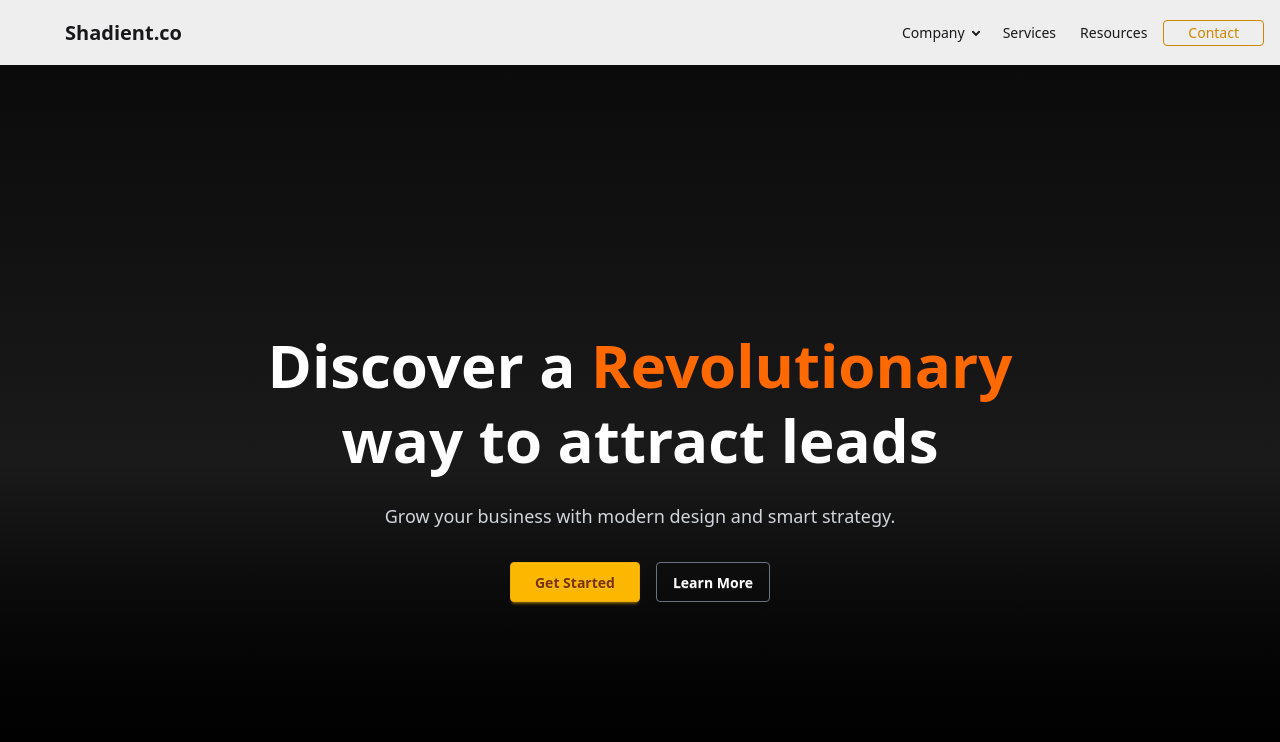
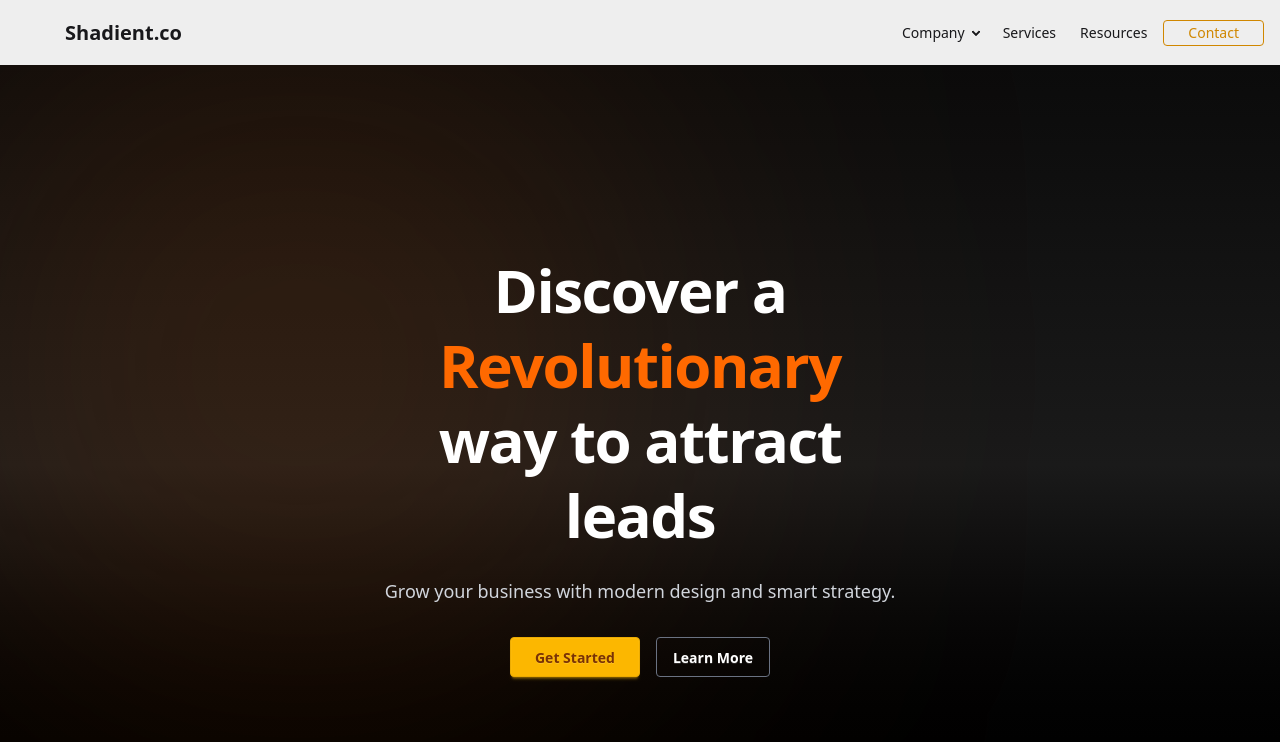
Before and after one commit to MarioBian/Figma-code, a React (Vite) app: page / in a window 1280 px wide. Shown: the top 742 px of the page. Built offline with nearby package versions, Linux system fonts and the light colour scheme.

Commit message:
Fixed a better header

```diff
--- a/components/HeroSection.jsx
+++ b/components/HeroSection.jsx
@@ -2,16 +2,17 @@ import React from 'react'
 
 const HeroSection = () => {
       return (
-        <section className="relative min-h-screen flex flex-col items-center justify-center text-center bg-gradient-to-b from-[#0b0b0b] via-[#1a1a1a] to-black text-white px-6">
-          {/* Bakgrundseffekt */}
-          <div className="absolute inset-0 bg-[radial-gradient(ellipse_at_top,_var(--tw-gradient-stops))] from-orange-600/30 via-transparent to-transparent pointer-events-none"></div>
+        <section className="relative min-h-screen flex flex-col items-center justify-center text-center bg-gradient-to-b from-[#0b0b0b] via-[#1a1a1a] to-black text-white px-6 overflow-hidden">
+        {/* Orange glow i bakgrunden */}
+        <div className="absolute top-0 left-0 w-[600px] h-[600px] bg-orange-500/20 blur-[200px] rounded-full"></div>
 
         {/* Innehåll */}
         <div className="relative z-10 max-w-3xl">
-            <h1 className="text-5xl md:text-6xl font-extrabold leading-tight">
-              Discover a{" "}
-              <span className="text-orange-500">Revolutionary</span>{" "}
-              way to attract leads
+          <h1 className="text-5xl md:text-6xl font-extrabold leading-tight tracking-tight">
+            <span className="block">Discover a</span>
+            <span className="block text-orange-500">Revolutionary</span>
+            <span className="block">way to attract</span>
+            <span className="block">leads</span>
           </h1>
 
           <p className="mt-6 text-gray-300 text-lg">
```
Lines whose indentation alone changed are shown as unchanged.
